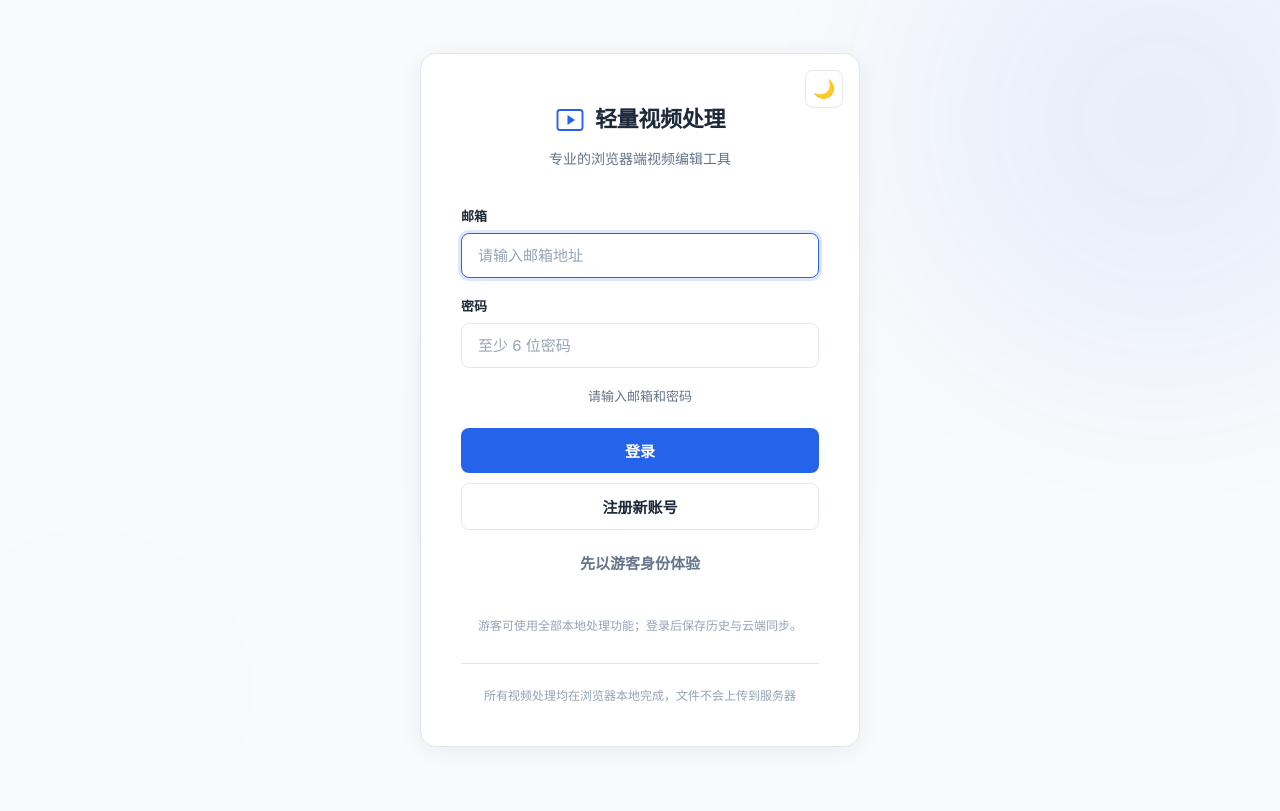
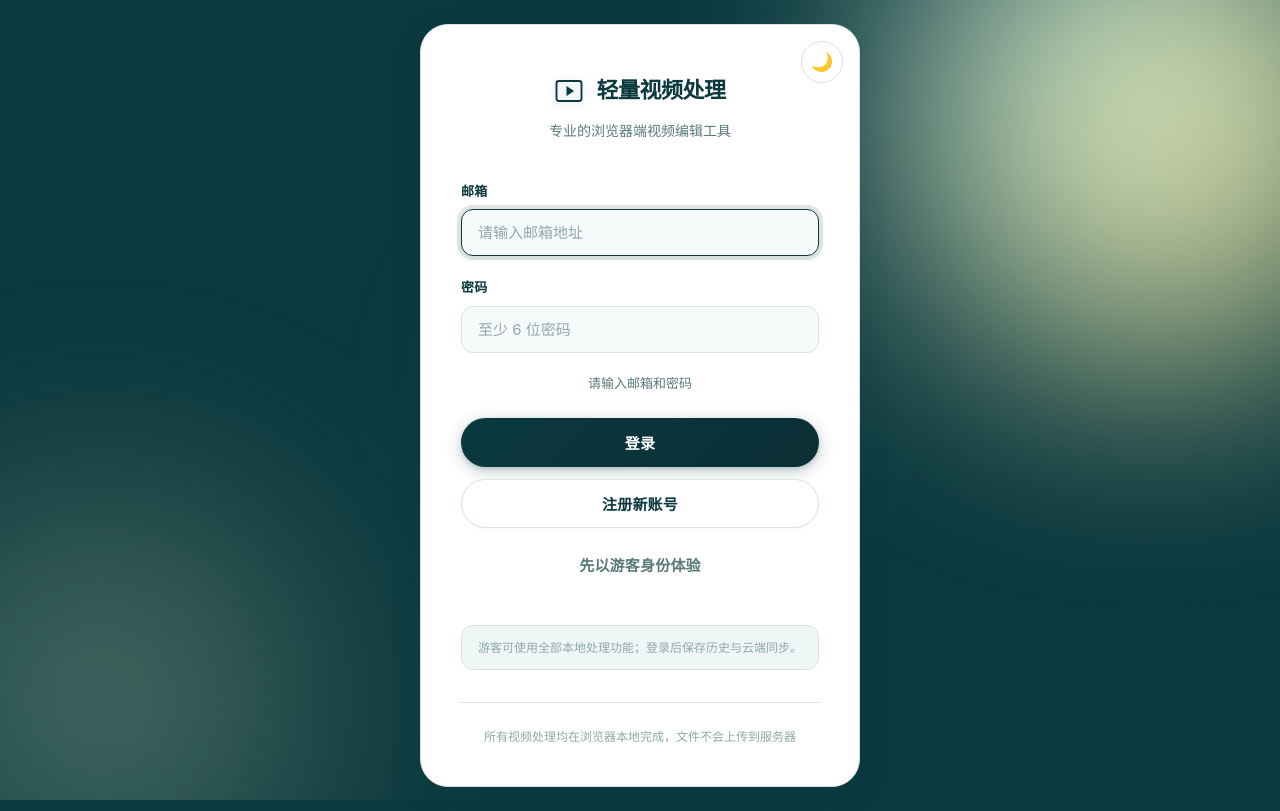
Before and after one commit to scutmmq/video-editing-system, a website with bundled scripts: page src/pages/login.html in a window 1280 px wide. Built offline with nearby package versions, Linux system fonts and the light colour scheme.

Commit message:
Update login.css

```diff
--- a/src/styles/login.css
+++ b/src/styles/login.css
@@ -1,67 +1,71 @@
 /* ============================================================
-   登录页样式 — 与主应用同色系
-   主色：蓝色 #2563EB | 辅助色：青色 #0D9488
-   支持 data-theme="dark"
+   登录页 — 深墨绿 + 明黄 + 薄荷青主题
+   主色：深墨绿 | 强调：明黄 | 辅助：薄荷青 | 内容区：白色
    ============================================================ */
 
-/* ===== CSS 变量（与 style.css 保持一致） ===== */
+/* ===== CSS 变量 ===== */
 :root {
-  --login-primary: #2563EB;
-  --login-primary-hover: #1D4ED8;
-  --login-primary-ring: rgba(37, 99, 235, 0.15);
-  --login-accent: #0D9488;
-  --login-error: #DC2626;
-  --login-success: #16A34A;
+  --login-primary: #0b393f;
+  --login-primary-hover: #0a2f35;
+  --login-primary-active: #082529;
+  --login-primary-ring: rgba(11, 57, 63, 0.12);
+  --login-accent: #f8e28b;
+  --login-accent-light: #fdf9e6;
+  --login-warm: #aad9d9;
+  --login-warm-light: #eef6f6;
 
-  --login-bg: #F8FAFC;
-  --login-bg-orb: rgba(37, 99, 235, 0.06);
-  --login-surface: #FFFFFF;
-  --login-surface-ring: rgba(37, 99, 235, 0.08);
-  --login-border: #E2E8F0;
-  --login-border-hover: #CBD5E1;
-  --login-input-bg: #FFFFFF;
+  --login-error: #c44b4b;
+  --login-success: #2d8a6e;
 
-  --login-text: #1E293B;
-  --login-text-secondary: #64748B;
-  --login-text-muted: #94A3B8;
+  --login-bg: #0b393f;
+  --login-bg-orb: rgba(170, 217, 217, 0.08);
+  --login-surface: #ffffff;
+  --login-surface-ring: rgba(11, 57, 63, 0.08);
+  --login-border: #d5e3e3;
+  --login-border-hover: #b8d0d0;
+  --login-input-bg: #f7fafa;
 
-  --login-shadow: 0 4px 24px rgba(0, 0, 0, 0.06);
-  --login-shadow-hover: 0 8px 40px rgba(0, 0, 0, 0.1);
-  --login-shadow-ring: 0 0 0 3px var(--login-primary-ring);
+  --login-text: #0b393f;
+  --login-text-secondary: #5a7a7a;
+  --login-text-muted: #8fa8a8;
+
+  --login-shadow: 0 8px 32px rgba(11, 57, 63, 0.12);
+  --login-shadow-hover: 0 12px 48px rgba(11, 57, 63, 0.16);
+  --login-shadow-glow: 0 0 40px rgba(248, 226, 139, 0.15);
+  --login-shadow-ring: 0 0 0 4px var(--login-primary-ring);
 }
 
 [data-theme="dark"] {
-  --login-bg: #0F172A;
-  --login-bg-orb: rgba(37, 99, 235, 0.08);
-  --login-surface: #1E293B;
-  --login-surface-ring: rgba(37, 99, 235, 0.12);
-  --login-border: #334155;
-  --login-border-hover: #475569;
-  --login-input-bg: rgba(15, 23, 42, 0.6);
+  --login-bg: #081e22;
+  --login-bg-orb: rgba(170, 217, 217, 0.06);
+  --login-surface: #0e2d32;
+  --login-surface-ring: rgba(170, 217, 217, 0.1);
+  --login-border: #1a454d;
+  --login-border-hover: #245660;
+  --login-input-bg: rgba(14, 45, 50, 0.6);
 
-  --login-text: #E2E8F0;
-  --login-text-secondary: #94A3B8;
-  --login-text-muted: #64748B;
+  --login-text: #e8f0f0;
+  --login-text-secondary: #8db5b5;
+  --login-text-muted: #5a8888;
 
-  --login-shadow: 0 4px 24px rgba(0, 0, 0, 0.25);
-  --login-shadow-hover: 0 8px 40px rgba(0, 0, 0, 0.4);
+  --login-shadow: 0 8px 32px rgba(0, 0, 0, 0.35);
+  --login-shadow-hover: 0 12px 48px rgba(0, 0, 0, 0.45);
+  --login-shadow-glow: 0 0 40px rgba(248, 226, 139, 0.08);
 }
 
 :root {
-  --radius-sm: 6px;
-  --radius: 8px;
-  --radius-md: 10px;
-  --radius-lg: 12px;
-  --radius-xl: 16px;
-  --transition: 0.2s ease;
+  --radius-sm: 8px;
+  --radius: 12px;
+  --radius-md: 16px;
+  --radius-lg: 20px;
+  --radius-xl: 28px;
+  --radius-full: 9999px;
+  --transition: 0.3s cubic-bezier(0.4, 0, 0.2, 1);
+  --transition-bounce: 0.5s cubic-bezier(0.34, 1.56, 0.64, 1);
   --font-family: -apple-system, BlinkMacSystemFont, "Segoe UI", "PingFang SC", "Hiragino Sans GB", "Microsoft YaHei", "Noto Sans SC", sans-serif;
 }
 
-*, *::before, *::after {
-  box-sizing: border-box;
-  margin: 0;
-  padding: 0;
-}
+*, *::before, *::after { box-sizing: border-box; margin: 0; padding: 0; }
 
 body {
   font-family: var(--font-family);
@@ -74,46 +78,46 @@ body {
   transition: background var(--transition);
 }
 
-/* ===== 背景装饰 ===== */
+/* ===== 背景装饰光球 ===== */
 .login-bg {
   position: fixed;
   inset: 0;
   pointer-events: none;
   z-index: 0;
+  overflow: hidden;
 }
 
 .login-bg-orb {
   position: absolute;
   border-radius: 50%;
-  filter: blur(100px);
-  opacity: 0.5;
+  filter: blur(120px);
   transition: opacity var(--transition);
 }
 
 .login-bg-orb--1 {
-  width: 480px;
-  height: 480px;
-  background: var(--login-primary);
-  opacity: 0.07;
-  top: -120px;
+  width: 500px;
+  height: 500px;
+  background: linear-gradient(135deg, var(--login-warm), var(--login-accent));
+  opacity: 0.1;
+  top: -140px;
   right: -120px;
 }
 
 .login-bg-orb--2 {
-  width: 380px;
-  height: 380px;
-  background: var(--login-accent);
-  opacity: 0.06;
-  bottom: -80px;
+  width: 400px;
+  height: 400px;
+  background: linear-gradient(225deg, var(--login-accent), var(--login-warm));
+  opacity: 0.08;
+  bottom: -100px;
   left: -100px;
 }
 
 .login-bg-orb--3 {
-  width: 280px;
-  height: 280px;
-  background: var(--login-primary);
-  opacity: 0.04;
-  top: 55%;
+  width: 300px;
+  height: 300px;
+  background: linear-gradient(45deg, var(--login-accent), var(--login-warm));
+  opacity: 0.06;
+  top: 50%;
   left: 50%;
   transform: translate(-50%, -50%);
 }
@@ -135,10 +139,18 @@ body {
   background: var(--login-surface);
   border: 1px solid var(--login-border);
   border-radius: var(--radius-xl);
-  box-shadow: var(--login-shadow);
+  box-shadow: var(--login-shadow), 0 0 0 1px rgba(11, 57, 63, 0.03);
   padding: 48px 40px 40px;
   position: relative;
-  transition: background var(--transition), border-color var(--transition), box-shadow var(--transition);
+  transition: all var(--transition);
+  backdrop-filter: blur(8px);
+  -webkit-backdrop-filter: blur(8px);
+}
+
+.login-card:hover {
+  box-shadow: var(--login-shadow-hover), var(--login-shadow-glow);
+  transform: translateY(-2px);
+  border-color: var(--login-border-hover);
 }
 
 /* ===== 主题切换按钮 ===== */
@@ -146,13 +158,13 @@ body {
   position: absolute;
   top: 16px;
   right: 16px;
-  width: 38px;
-  height: 38px;
+  width: 42px;
+  height: 42px;
   display: flex;
   align-items: center;
   justify-content: center;
-  border: 1px solid var(--login-border);
-  border-radius: var(--radius);
+  border: 1.5px solid var(--login-border);
+  border-radius: var(--radius-full);
   background: transparent;
   cursor: pointer;
   font-size: 18px;
@@ -162,9 +174,10 @@ body {
 }
 
 .login-theme-toggle:hover {
-  background: var(--login-bg);
+  background: var(--login-input-bg);
   border-color: var(--login-border-hover);
-  color: var(--login-text);
+  color: var(--login-primary);
+  transform: rotate(15deg) scale(1.05);
 }
 
 .login-theme-toggle:focus-visible {
@@ -175,72 +188,79 @@ body {
 /* ===== 头部 ===== */
 .login-header {
   text-align: center;
-  margin-bottom: 36px;
+  margin-bottom: 40px;
 }
 
 .login-brand {
   display: inline-flex;
   align-items: center;
-  gap: 10px;
+  gap: 12px;
   text-decoration: none;
   color: var(--login-text);
   font-size: 22px;
   font-weight: 700;
-  letter-spacing: -0.3px;
-  margin-bottom: 10px;
+  letter-spacing: -0.5px;
+  margin-bottom: 12px;
+  transition: all var(--transition);
 }
+
+.login-brand:hover { transform: scale(1.02); }
 
 .login-brand svg {
   color: var(--login-primary);
+  filter: drop-shadow(0 2px 4px rgba(11, 57, 63, 0.2));
 }
 
 .login-subtitle {
   font-size: 14px;
   color: var(--login-text-secondary);
   font-weight: 400;
+  line-height: 1.5;
 }
 
 /* ===== 表单 ===== */
 .login-form {
   display: flex;
   flex-direction: column;
-  gap: 18px;
+  gap: 20px;
 }
 
 .form-group {
   display: flex;
   flex-direction: column;
-  gap: 6px;
+  gap: 8px;
 }
 
 .form-group label {
   font-size: 13px;
   font-weight: 600;
   color: var(--login-text);
+  letter-spacing: 0.3px;
 }
 
 .form-input {
   width: 100%;
-  padding: 12px 16px;
+  padding: 13px 16px;
   font-size: 15px;
-  border: 1px solid var(--login-border);
+  border: 1.5px solid var(--login-border);
   border-radius: var(--radius);
   background: var(--login-input-bg);
   color: var(--login-text);
   font-family: var(--font-family);
-  transition: border-color var(--transition), box-shadow var(--transition);
+  transition: all var(--transition);
   -webkit-appearance: none;
   appearance: none;
 }
 
-.form-input::placeholder {
-  color: var(--login-text-muted);
-}
+.form-input::placeholder { color: var(--login-text-muted); }
+
+.form-input:hover { border-color: var(--login-border-hover); }
 
 .form-input:focus {
   outline: none;
   border-color: var(--login-primary);
-  box-shadow: var(--login-shadow-ring);
+  box-shadow: var(--login-shadow-ring), 0 2px 8px rgba(11, 57, 63, 0.08);
+  transform: translateY(-1px);
 }
 
 /* ===== 提示消息 ===== */
@@ -250,29 +270,33 @@ body {
   min-height: 20px;
   text-align: center;
   font-weight: 500;
+  transition: all var(--transition);
 }
 
-.login-message.success {
-  color: var(--login-success);
-}
-
-.login-message.error {
-  color: var(--login-error);
-}
+.login-message.success { color: var(--login-success); }
+.login-message.error { color: var(--login-error); }
 
 .login-hint-text {
   font-size: 12px;
   color: var(--login-text-muted);
   text-align: center;
-  margin-top: 14px;
-  line-height: 1.5;
+  margin-top: 16px;
+  line-height: 1.6;
+  padding: 12px 16px;
+  background: var(--login-warm-light);
+  border-radius: var(--radius);
+  border: 1px solid var(--login-border);
+}
+
+[data-theme="dark"] .login-hint-text {
+  background: rgba(170, 217, 217, 0.08);
 }
 
 /* ===== 按钮 ===== */
 .login-actions {
   display: flex;
   flex-direction: column;
-  gap: 10px;
+  gap: 12px;
   margin-top: 4px;
 }
 
@@ -280,20 +304,23 @@ body {
   display: inline-flex;
   align-items: center;
   justify-content: center;
-  padding: 12px 20px;
+  padding: 13px 20px;
   font-size: 15px;
   font-weight: 600;
-  border: none;
-  border-radius: var(--radius);
+  border: 1.5px solid transparent;
+  border-radius: var(--radius-full);
   cursor: pointer;
   transition: all var(--transition);
   font-family: var(--font-family);
   user-select: none;
+  letter-spacing: 0.2px;
+  text-decoration: none;
+  white-space: nowrap;
 }
 
 .btn:focus-visible {
   outline: 2px solid var(--login-primary);
-  outline-offset: 2px;
+  outline-offset: 3px;
 }
 
 .btn:disabled {
@@ -302,42 +329,49 @@ body {
   pointer-events: none;
 }
 
-.btn-full {
-  width: 100%;
-}
+.btn-full { width: 100%; }
 
 .btn-primary {
-  background: var(--login-primary);
-  color: #fff;
+  background: linear-gradient(135deg, var(--login-primary), var(--login-primary-hover));
+  color: #ffffff;
+  box-shadow: 0 4px 16px rgba(11, 57, 63, 0.25), 0 2px 4px rgba(11, 57, 63, 0.15);
 }
 
 .btn-primary:hover:not(:disabled) {
-  background: var(--login-primary-hover);
+  background: linear-gradient(135deg, var(--login-primary-hover), var(--login-primary-active));
+  box-shadow: 0 6px 24px rgba(11, 57, 63, 0.35), 0 2px 8px rgba(11, 57, 63, 0.2);
+  transform: translateY(-2px);
 }
 
 .btn-primary:active:not(:disabled) {
-  transform: scale(0.98);
+  transform: translateY(0) scale(0.98);
+  box-shadow: 0 2px 8px rgba(11, 57, 63, 0.2);
 }
 
 .btn-secondary {
-  background: transparent;
+  background: var(--login-surface);
   color: var(--login-text);
-  border: 1px solid var(--login-border);
+  border-color: var(--login-border);
+  box-shadow: 0 1px 3px rgba(11, 57, 63, 0.04);
 }
 
 .btn-secondary:hover:not(:disabled) {
-  background: var(--login-bg);
+  background: var(--login-input-bg);
   border-color: var(--login-border-hover);
+  transform: translateY(-1px);
+  box-shadow: 0 2px 8px rgba(11, 57, 63, 0.08);
 }
 
 .btn-ghost {
   background: transparent;
   color: var(--login-text-secondary);
+  border-color: transparent;
 }
 
 .btn-ghost:hover:not(:disabled) {
-  background: var(--login-bg);
+  background: var(--login-input-bg);
   color: var(--login-text);
+  transform: translateY(-1px);
 }
 
 /* ===== 按钮 Loading ===== */
@@ -353,7 +387,7 @@ body {
   width: 22px;
   height: 22px;
   border: 2.5px solid rgba(255, 255, 255, 0.25);
-  border-top-color: #fff;
+  border-top-color: #ffffff;
   border-radius: 50%;
   animation: btnSpinner 0.6s linear infinite;
 }
@@ -364,16 +398,14 @@ body {
   border-top-color: var(--login-primary);
 }
 
-@keyframes btnSpinner {
-  to { transform: rotate(360deg); }
-}
+@keyframes btnSpinner { to { transform: rotate(360deg); } }
 
 /* ===== 已登录状态 ===== */
 .login-signed-in {
   text-align: center;
   display: flex;
   flex-direction: column;
-  gap: 16px;
+  gap: 18px;
 }
 
 .login-success-icon {
@@ -382,25 +414,28 @@ body {
   justify-content: center;
 }
 
+.login-success-icon svg {
+  filter: drop-shadow(0 2px 4px rgba(45, 138, 110, 0.2));
+}
+
 .login-signed-text {
   font-size: 14px;
   color: var(--login-text-secondary);
 }
 
-.login-signed-text strong {
-  color: var(--login-text);
-}
+.login-signed-text strong { color: var(--login-text); }
 
 /* ===== 底部文案 ===== */
 .login-footer-text {
   text-align: center;
   font-size: 12px;
   color: var(--login-text-muted);
-  margin-top: 28px;
-  padding-top: 22px;
+  margin-top: 32px;
+  padding-top: 24px;
   border-top: 1px solid var(--login-border);
   opacity: 0;
   transition: border-color var(--transition);
+  line-height: 1.6;
 }
 
 /* ===== 入场动画初始状态 ===== */
@@ -433,9 +468,7 @@ body {
   80% { transform: translateX(4px); }
 }
 
-.form-input.shake {
-  animation: shake 0.5s ease;
-}
+.form-input.shake { animation: shake 0.5s ease; }
 
 /* ===== 响应式 ===== */
 @media (max-width: 480px) {
@@ -446,16 +479,24 @@ body {
   }
 
   .login-card {
-    padding: 32px 24px 28px;
+    padding: 36px 24px 28px;
     border-radius: var(--radius-lg);
   }
 
-  .login-brand {
-    font-size: 20px;
-  }
+  .login-brand { font-size: 20px; }
 
   .login-theme-toggle {
     top: 10px;
     right: 10px;
+    width: 38px;
+    height: 38px;
   }
+
+  .login-bg-orb { display: none; }
 }
+
+/* ===== 滚动条 ===== */
+::-webkit-scrollbar { width: 6px; }
+::-webkit-scrollbar-track { background: transparent; }
+::-webkit-scrollbar-thumb { background: var(--login-border-hover); border-radius: 3px; }
+::-webkit-scrollbar-thumb:hover { background: var(--login-text-muted); }
```
